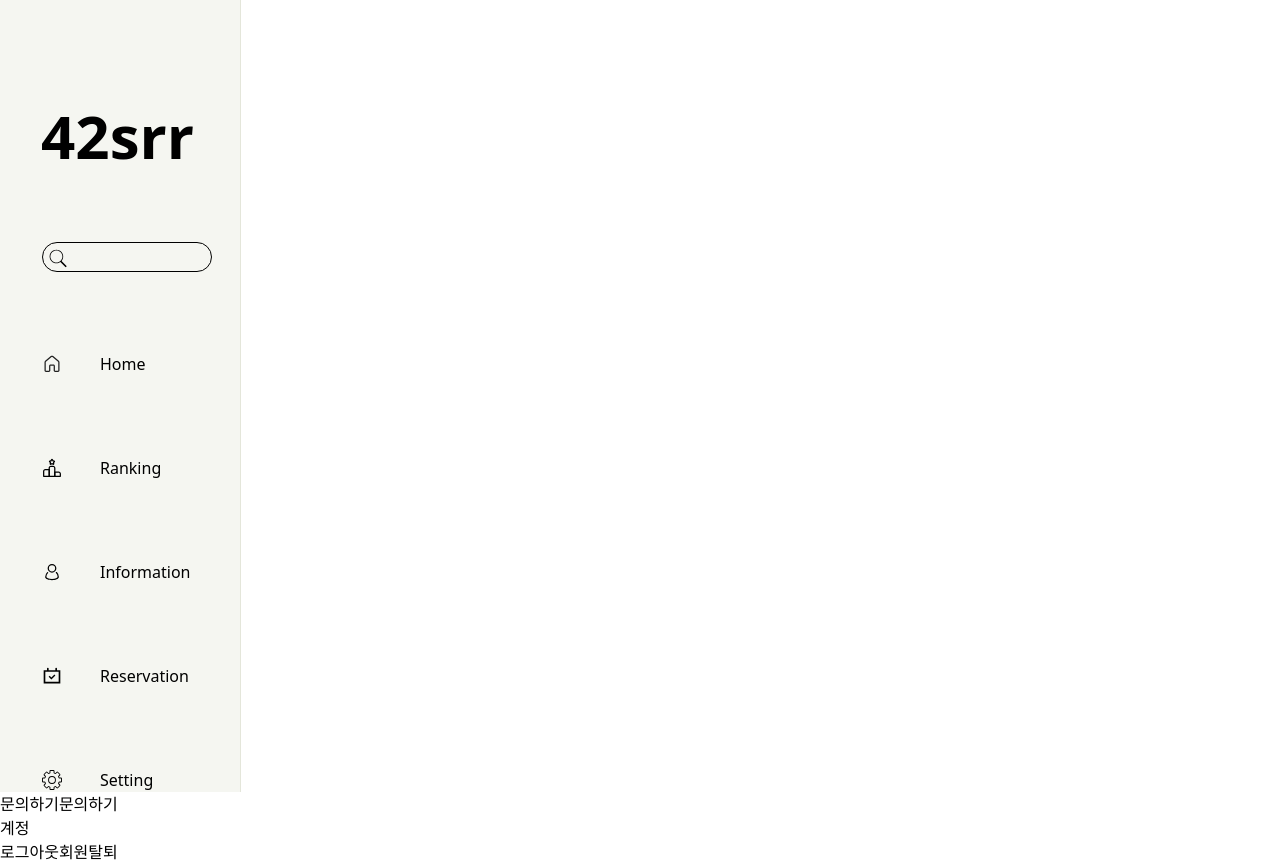
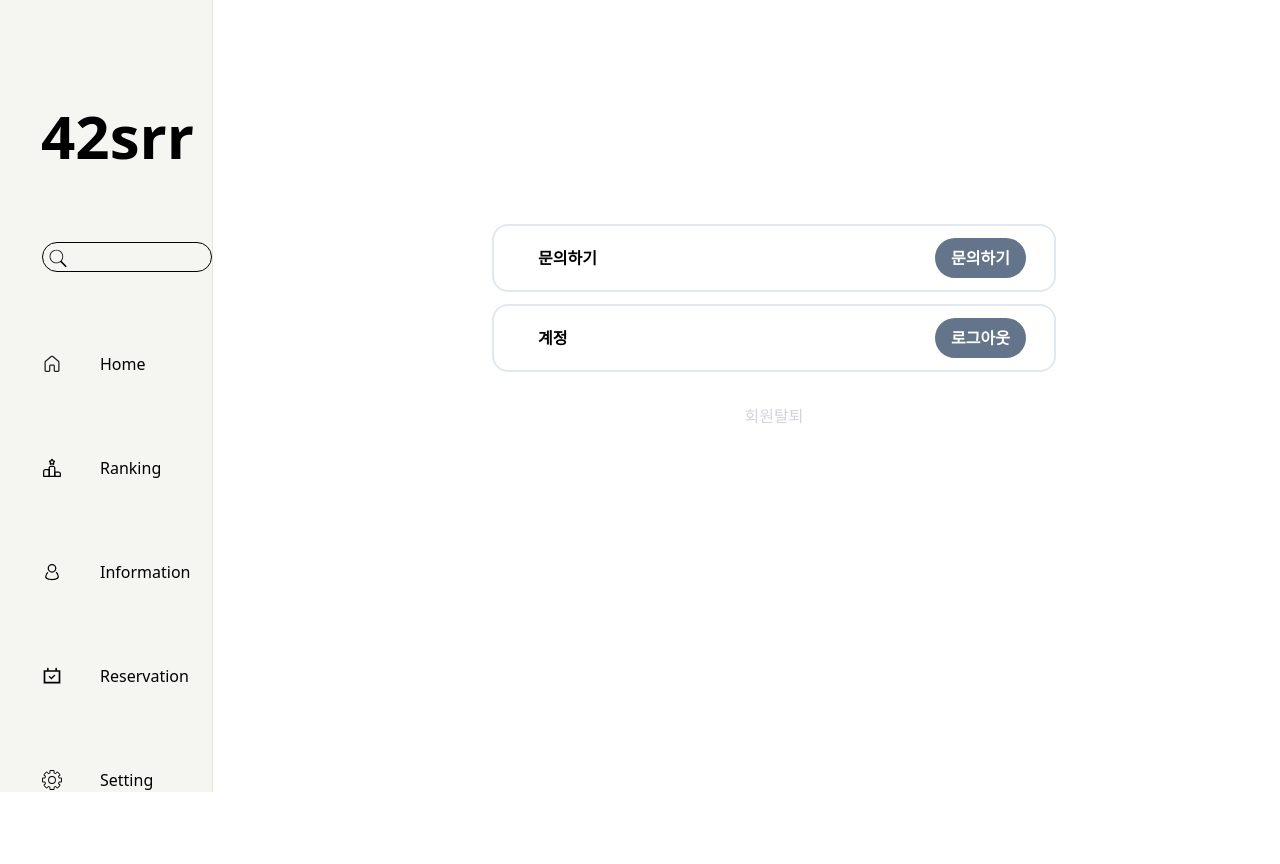
Before and after one commit to 42srr/STAT_Front, a React (Vite) app: page /set in a window 1280 px wide. After the commit the page ends 800 px from the top, so only its background shows below. Built offline with nearby package versions, Linux system fonts and the light colour scheme.

Commit message:
[UI] setting 페이지 UI 변경

```diff
--- a/src/routes/setPage.jsx
+++ b/src/routes/setPage.jsx
@@ -1,19 +1,49 @@
 import SideBar from "../components/SideBar.jsx";
+import "../main.css";
 
+// import SideBar from "../components/SideBar.jsx";
+
+// export default function SetPage() {
+//   return (
+//     <>
+//       <SideBar />
+//       <div>
+//         문의하기<button>문의하기</button>
+//       </div>
+//       <div>
+//         계정
+//         <div>
+//           <button>로그아웃</button>
+//           <button>회원탈퇴</button>
+//         </div>
+//       </div>
+//     </>
+//   );
+// }
 export default function SetPage() {
+  // api
+  // 반응형
+  // tailwind로 확인
   return (
-    <>
+    <div className="flex flex-row">
       <SideBar />
-      <div>
-        문의하기<button>문의하기</button>
-      </div>
-      <div>
-        계정
-        <div>
-          <button>로그아웃</button>
-          <button>회원탈퇴</button>
+      <main className="box-border flex flex-col w-screen gap-4 pl-48 pr-56 py-52">
+        <div className="flex flex-col gap-3 py-4 justify-content">
+          <div className="flex flex-row justify-between py-3 border-2 border-slate-200 px-7 rounded-2xl hover:shadow-sm">
+            <div className="px-4 py-2 font-semibold">문의하기</div>
+            <button className="px-4 py-2 font-bold text-white rounded-full bg-slate-500 hover:bg-violet-500">문의하기</button>
+          </div>
+          <div className="flex flex-row justify-between py-3 border-2 border-slate-200 px-7 rounded-2xl hover:shadow-sm">
+            <div className="px-4 py-2 font-semibold">계정</div>
+            <div>
+              <button className="px-4 py-2 font-bold text-white rounded-full bg-slate-500 hover:bg-violet-500">로그아웃</button>
+            </div>
+          </div>
+          <div className="mx-auto py-3">
+              <button className="px-4 py-2 text-gray-300 rounded-full hover:outline outline-slate-200">회원탈퇴</button>
+          </div>
         </div>
-      </div>
-    </>
+      </main>
+    </div>
   );
 }
```
Also changed, not shown: 1 other file (tests, documents, lock files or other folders).
